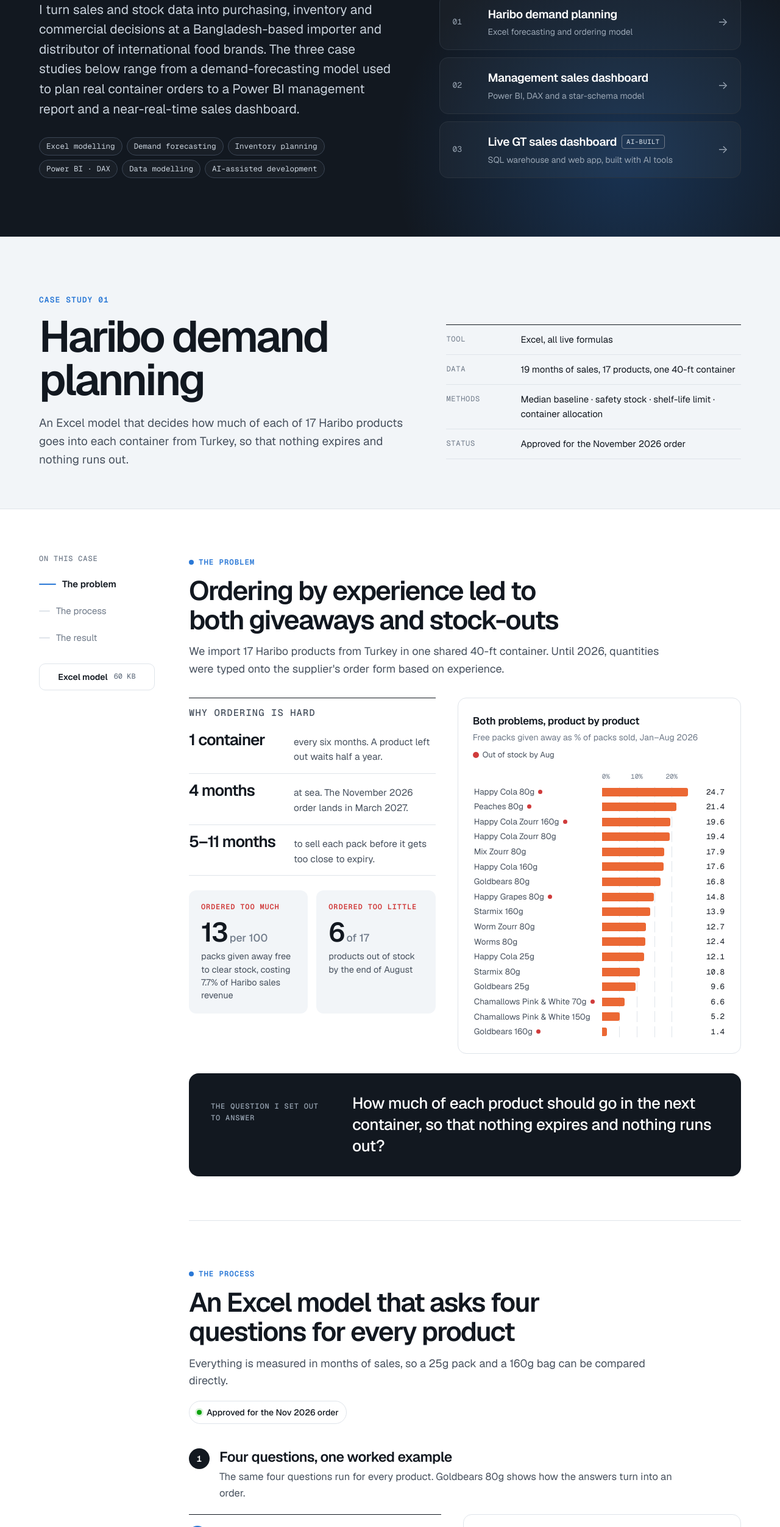
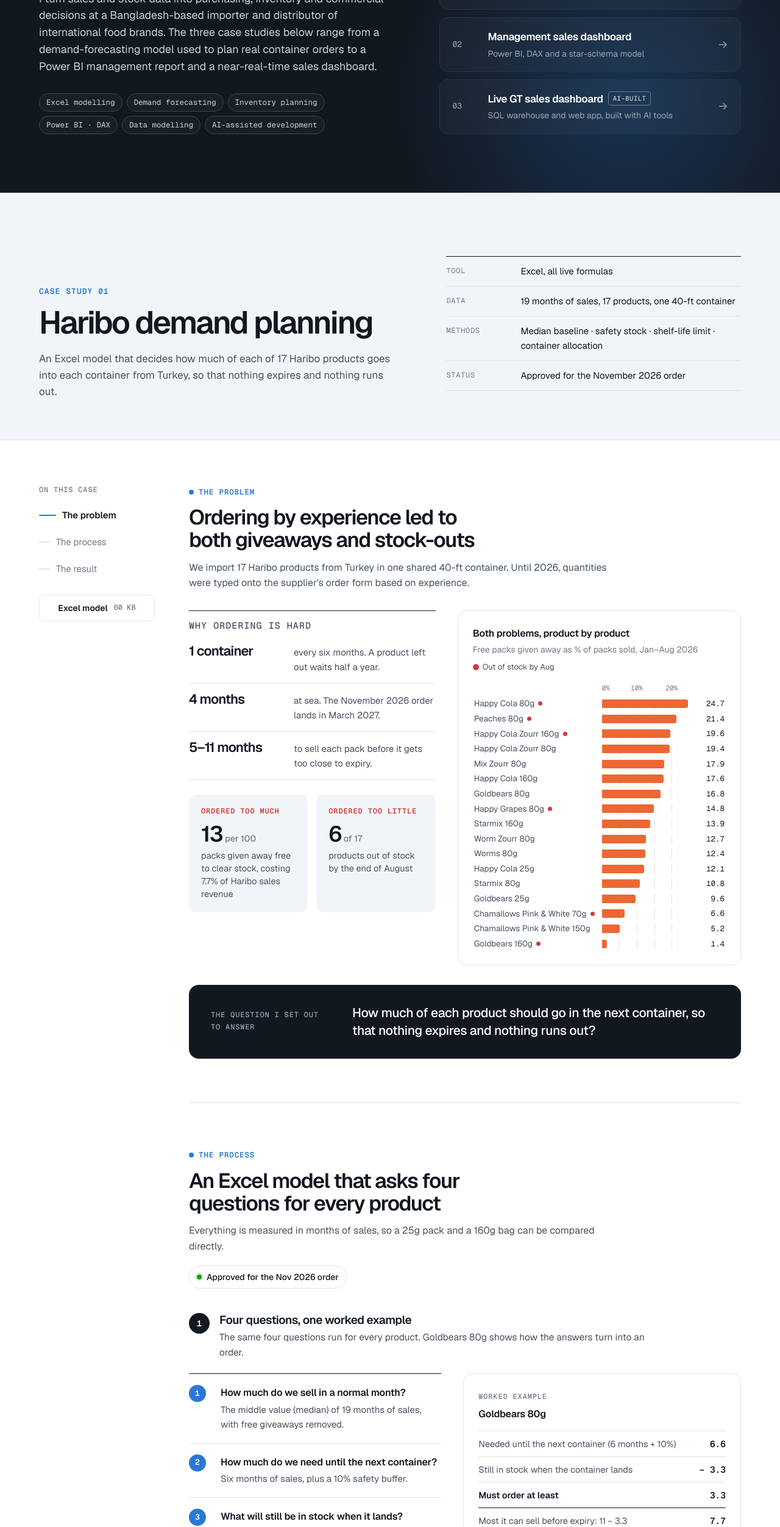
Before and after one commit to therifathasan/therifathasan.github.io, a plain HTML site: page index.html in a window 1280 px wide. Shown: the part 296-2800 px from the top of the page at 61% size. Drawn offline with nearby package versions, Linux system fonts and the light colour scheme.

Commit message:
Reduce heading and body font sizes for easier reading
Co-Authored-By: Claude Opus 5.5 <noreply@anthropic.com>

```diff
--- a/index.html
+++ b/index.html
@@ -42,7 +42,7 @@
 }
 * { box-sizing: border-box; }
 html { scroll-behavior: smooth; scroll-padding-top: calc(var(--head) + 16px); }
-body { margin: 0; background: var(--paper); color: var(--ink); font-family: var(--sans); font-size: 16.5px; line-height: 1.6; -webkit-font-smoothing: antialiased; }
+body { margin: 0; background: var(--paper); color: var(--ink); font-family: var(--sans); font-size: 15.5px; line-height: 1.6; -webkit-font-smoothing: antialiased; }
 h1, h2, h3, h4, p { margin: 0; }
 h1, h2, h3, h4 { letter-spacing: -0.025em; text-wrap: balance; }
 a { color: inherit; }
@@ -73,8 +73,8 @@ button { font: inherit; color: inherit; }
 .hero::before { content: ""; position: absolute; inset: auto -10% -40% auto; width: 60vw; height: 60vw; max-width: 760px; max-height: 760px; background: radial-gradient(closest-side, rgba(42, 120, 214, .28), transparent); pointer-events: none; }
 .hero .wrap { position: relative; padding-block: 104px 96px; display: grid; grid-template-columns: minmax(0, 1.2fr) minmax(0, 1fr); gap: 64px; align-items: end; }
 .hero .lbl { color: #9aa6b4; }
-.hero h1 { white-space: nowrap; font-size: clamp(36px, 5.6vw, 80px); font-weight: 600; line-height: .94; letter-spacing: -0.055em; margin-top: 22px; }
-.hero .lede { margin-top: 28px; font-size: clamp(18px, 1.7vw, 21px); line-height: 1.55; color: #c9d2dc; max-width: 32em; }
+.hero h1 { white-space: nowrap; font-size: clamp(32px, 4.4vw, 60px); font-weight: 600; line-height: .94; letter-spacing: -0.055em; margin-top: 22px; }
+.hero .lede { margin-top: 28px; font-size: clamp(16px, 1.4vw, 18px); line-height: 1.55; color: #c9d2dc; max-width: 32em; }
 .chips { display: flex; flex-wrap: wrap; gap: 7px; }
 .chip { font-family: var(--mono); font-size: 12.5px; padding: 4px 11px; border: 1px solid var(--rule); border-radius: 999px; color: var(--ink-2); white-space: nowrap; background: var(--paper); }
 .hero .chips { margin-top: 30px; }
@@ -83,7 +83,7 @@ button { font: inherit; color: inherit; }
 .pcard { display: grid; grid-template-columns: 44px minmax(0, 1fr) auto; gap: 2px 14px; align-items: center; padding: 18px 20px; border: 1px solid #2a333e; border-radius: 14px; background: rgba(255, 255, 255, .03); text-decoration: none; transition: border-color .2s, background .2s, transform .2s; }
 .pcard:hover { border-color: #4b5868; background: rgba(255, 255, 255, .06); transform: translateY(-2px); }
 .pcard .n { grid-row: span 2; font-family: var(--mono); font-size: 13px; color: #9aa6b4; }
-.pcard .t { font-size: 19px; font-weight: 600; letter-spacing: -0.02em; }
+.pcard .t { font-size: 17px; font-weight: 600; letter-spacing: -0.02em; }
 .pcard .d { grid-column: 2; font-size: 14px; color: #9aa6b4; }
 .pcard .go { grid-row: 1 / span 2; grid-column: 3; color: #9aa6b4; font-size: 18px; transition: transform .2s, color .2s; }
 .pcard:hover .go { transform: translateX(3px); color: #fff; }
@@ -96,10 +96,10 @@ button { font: inherit; color: inherit; }
 .ch-head { background: var(--tint); border-block: 1px solid var(--rule); }
 .ch-head .wrap { padding-block: 88px 64px; display: grid; grid-template-columns: minmax(0, 1.25fr) minmax(0, 1fr); gap: 32px 64px; align-items: end; }
 .ch-num { font-family: var(--mono); font-size: 13px; font-weight: 600; letter-spacing: .08em; text-transform: uppercase; color: var(--blue); }
-.ch-head h2 { font-size: clamp(40px, 6vw, 72px); font-weight: 600; line-height: .98; letter-spacing: -0.05em; margin-top: 14px; }
+.ch-head h2 { font-size: clamp(32px, 4.4vw, 52px); font-weight: 600; line-height: .98; letter-spacing: -0.05em; margin-top: 14px; }
 .ch-head h2 .tag { vertical-align: 18px; }
 .ch-head h2 .tag.ai { border-color: var(--ink-3); color: var(--ink-2); }
-.ch-head .summary { margin-top: 20px; font-size: 19px; color: var(--ink-2); max-width: 34em; }
+.ch-head .summary { margin-top: 20px; font-size: 17px; color: var(--ink-2); max-width: 34em; }
 .meta { display: grid; gap: 0; border-top: 1px solid var(--ink); }
 .meta > div { display: grid; grid-template-columns: 110px minmax(0, 1fr); gap: 12px; padding: 12px 0; border-bottom: 1px solid var(--rule); font-size: 15px; }
 .meta dt { font-family: var(--mono); font-size: 12px; letter-spacing: .06em; text-transform: uppercase; color: var(--ink-3); padding-top: 2px; }
@@ -120,15 +120,15 @@ button { font: inherit; color: inherit; }
 .sec:last-child { border-bottom: 0; }
 .sec-head .stage { display: inline-flex; align-items: center; gap: 8px; font-family: var(--mono); font-size: 12.5px; font-weight: 600; letter-spacing: .07em; text-transform: uppercase; color: var(--blue); }
 .sec-head .stage::before { content: ""; width: 8px; height: 8px; border-radius: 50%; background: currentColor; }
-.sec-head h3 { font-size: clamp(30px, 3.8vw, 44px); font-weight: 600; line-height: 1.08; letter-spacing: -0.04em; margin-top: 12px; max-width: 22em; }
-.sec-head .sub { margin-top: 14px; font-size: 18px; color: var(--ink-2); max-width: 44em; }
+.sec-head h3 { font-size: clamp(24px, 2.8vw, 34px); font-weight: 600; line-height: 1.08; letter-spacing: -0.04em; margin-top: 12px; max-width: 22em; }
+.sec-head .sub { margin-top: 14px; font-size: 16px; color: var(--ink-2); max-width: 44em; }
 .sec-head .status { margin-top: 18px; }
 .step { display: grid; gap: 22px; padding-top: 8px; }
 .step + .step { padding-top: 40px; border-top: 1px dashed var(--rule); }
 .step-head { display: grid; grid-template-columns: auto minmax(0, 1fr); gap: 4px 16px; align-items: baseline; }
 .step-head .k { grid-row: span 2; width: 34px; height: 34px; border-radius: 50%; background: var(--ink); color: #fff; display: grid; place-items: center; font-family: var(--mono); font-size: 14px; font-weight: 600; align-self: start; }
-.step-head h4 { font-size: 23px; font-weight: 600; letter-spacing: -0.025em; line-height: 1.25; }
-.step-head p { font-size: 16.5px; color: var(--ink-2); max-width: 46em; }
+.step-head h4 { font-size: 19px; font-weight: 600; letter-spacing: -0.025em; line-height: 1.25; }
+.step-head p { font-size: 15.5px; color: var(--ink-2); max-width: 46em; }
 .status { display: inline-flex; align-items: center; gap: 8px; padding: 7px 12px; border-radius: 999px; border: 1px solid var(--rule); background: var(--paper); font-size: 14px; font-weight: 500; white-space: nowrap; }
 .status i { width: 8px; height: 8px; border-radius: 50%; background: var(--good); box-shadow: 0 0 0 3px rgba(12, 163, 12, .15); }
 
@@ -137,7 +137,7 @@ button { font: inherit; color: inherit; }
 .c2 { grid-template-columns: repeat(2, minmax(0, 1fr)); }
 .panel { border: 1px solid var(--rule); border-radius: 14px; padding: 24px; min-width: 0; background: var(--paper); }
 .panel.soft { background: var(--tint); border-color: transparent; }
-.h5 { font-size: 17px; font-weight: 600; letter-spacing: -0.015em; }
+.h5 { font-size: 16px; font-weight: 600; letter-spacing: -0.015em; }
 .h5 + p { margin-top: 3px; font-size: 14px; color: var(--ink-3); }
 .p-top { display: flex; flex-wrap: wrap; justify-content: space-between; align-items: baseline; gap: 8px 16px; margin-bottom: 16px; }
 .legend { display: flex; flex-wrap: wrap; gap: 4px 16px; font-size: 13px; color: var(--ink-2); }
@@ -147,26 +147,26 @@ button { font: inherit; color: inherit; }
 .stats.three { grid-template-columns: repeat(3, minmax(0, 1fr)); }
 .stats > div { padding: 20px 22px 4px 0; display: grid; gap: 8px; align-content: start; }
 .stats > div + div { padding-left: 22px; border-left: 1px solid var(--rule); }
-.stats b { font-size: clamp(34px, 4vw, 48px); font-weight: 600; letter-spacing: -0.045em; line-height: 1; }
+.stats b { font-size: clamp(28px, 3.2vw, 38px); font-weight: 600; letter-spacing: -0.045em; line-height: 1; }
 .stats b small { font-size: .45em; letter-spacing: 0; color: var(--ink-3); font-weight: 500; margin-left: 3px; }
 .stats span { font-size: 14.5px; color: var(--ink-2); line-height: 1.45; }
 .question { display: grid; grid-template-columns: 200px minmax(0, 1fr); gap: 10px 32px; align-items: baseline; padding: 32px 36px; border-radius: 16px; background: var(--ink); }
 .question .lbl { color: #9aa6b4; }
-.question p { font-size: clamp(20px, 2.2vw, 26px); font-weight: 500; line-height: 1.35; letter-spacing: -0.02em; max-width: 30em; color: #fff; }
+.question p { font-size: clamp(18px, 1.8vw, 21px); font-weight: 500; line-height: 1.35; letter-spacing: -0.02em; max-width: 30em; color: #fff; }
 .gaps { display: grid; grid-template-columns: repeat(4, minmax(0, 1fr)); gap: 14px; }
 .gaps.two { grid-template-columns: repeat(2, minmax(0, 1fr)); }
 .gaps > div { padding: 18px 20px 20px; border-radius: 12px; background: var(--tint); display: grid; gap: 6px; align-content: start; }
 .gaps .lbl { color: var(--crit); font-weight: 600; }
-.gaps b { font-size: 17px; font-weight: 600; letter-spacing: -0.015em; }
-.gaps b.big { font-size: 44px; letter-spacing: -0.045em; line-height: 1; margin-top: 4px; }
+.gaps b { font-size: 16px; font-weight: 600; letter-spacing: -0.015em; }
+.gaps b.big { font-size: 36px; letter-spacing: -0.045em; line-height: 1; margin-top: 4px; }
 .gaps b.big small { font-size: .4em; letter-spacing: 0; color: var(--ink-3); font-weight: 500; margin-left: 4px; }
 .gaps p { font-size: 14.5px; color: var(--ink-2); line-height: 1.45; }
 .blk { display: grid; gap: 12px; }
 .hard { display: grid; border-top: 1px solid var(--ink); }
 .hard .lbl { padding: 12px 0 4px; }
 .hard > div { display: grid; grid-template-columns: 156px minmax(0, 1fr); gap: 16px; align-items: baseline; padding: 14px 0; border-bottom: 1px solid var(--rule); }
-.hard b { font-size: 26px; font-weight: 600; letter-spacing: -0.04em; line-height: 1; }
-.hard span { font-size: 15.5px; color: var(--ink-2); }
+.hard b { font-size: 22px; font-weight: 600; letter-spacing: -0.04em; line-height: 1; }
+.hard span { font-size: 15px; color: var(--ink-2); }
 
 /* bar rows */
 .bars { display: grid; gap: 3px; }
@@ -188,7 +188,7 @@ button { font: inherit; color: inherit; }
 .qs { display: grid; align-content: start; border-top: 1px solid var(--ink); }
 .qs > div { display: grid; grid-template-columns: 40px minmax(0, 1fr); gap: 3px 12px; padding: 18px 0; border-bottom: 1px solid var(--rule); }
 .qs .n { grid-row: span 2; width: 28px; height: 28px; border-radius: 50%; background: var(--blue); color: #fff; display: grid; place-items: center; font-family: var(--mono); font-size: 13px; font-weight: 600; }
-.qs b { font-size: 17.5px; font-weight: 600; letter-spacing: -0.01em; }
+.qs b { font-size: 16px; font-weight: 600; letter-spacing: -0.01em; }
 .qs span { font-size: 15px; color: var(--ink-2); }
 .calc { display: grid; border-top: 1px solid var(--rule); margin-top: 14px; }
 .calc > div { display: flex; justify-content: space-between; gap: 16px; padding: 9px 0; border-bottom: 1px solid var(--rule); font-size: 14.5px; color: var(--ink-2); }
@@ -221,7 +221,7 @@ svg.chart .hit { fill: transparent; cursor: default; }
 .cont-scale span { position: absolute; transform: translateX(-50%); white-space: nowrap; }
 .params { display: grid; grid-template-columns: repeat(4, minmax(0, 1fr)); gap: 8px; margin-top: 10px; }
 .params div { padding: 12px 14px; border-radius: 10px; background: var(--tint); display: grid; gap: 2px; }
-.params b { font-size: 21px; font-weight: 600; letter-spacing: -0.03em; }
+.params b { font-size: 18px; font-weight: 600; letter-spacing: -0.03em; }
 
 /* heatmap */
 .heat { display: grid; grid-template-columns: 200px repeat(17, minmax(30px, 1fr)); gap: 3px; font-size: 13px; min-width: 820px; }
@@ -258,7 +258,7 @@ svg.chart .hit { fill: transparent; cursor: default; }
 .layers { display: flex; flex-wrap: wrap; gap: 4px; margin-top: 2px; }
 .layers em { font-style: normal; font-family: var(--mono); font-size: 11px; padding: 1px 6px; border-radius: 4px; background: var(--tint); color: var(--ink-2); }
 .who ul { margin: 12px 0 0; padding: 0; list-style: none; display: grid; gap: 10px; }
-.who li { display: grid; grid-template-columns: 14px minmax(0, 1fr); gap: 8px; font-size: 15.5px; color: var(--ink-2); line-height: 1.45; }
+.who li { display: grid; grid-template-columns: 14px minmax(0, 1fr); gap: 8px; font-size: 15px; color: var(--ink-2); line-height: 1.45; }
 .who li::before { content: ""; width: 8px; height: 8px; margin-top: 8px; border-radius: 2px; background: var(--blue); }
 .who.ai li::before { background: var(--ink-3); }
 .steps3 { display: grid; grid-template-columns: repeat(3, minmax(0, 1fr)); gap: 12px; }
@@ -269,7 +269,7 @@ svg.chart .hit { fill: transparent; cursor: default; }
 .changed { display: grid; border-top: 1px solid var(--ink); align-content: start; }
 .changed .lbl { padding-top: 12px; }
 .changed > div { padding: 16px 0; border-bottom: 1px solid var(--rule); display: grid; gap: 4px; }
-.changed b { font-size: 28px; font-weight: 600; letter-spacing: -0.04em; line-height: 1.05; }
+.changed b { font-size: 23px; font-weight: 600; letter-spacing: -0.04em; line-height: 1.05; }
 .changed span { font-size: 15px; color: var(--ink-2); line-height: 1.45; }
 
 /* screenshots, gallery, lightbox */
@@ -322,18 +322,18 @@ svg.star .link { stroke: var(--ink-3); stroke-width: 1; }
 .frame .scrollbox { max-height: 680px; overflow-y: auto; border-radius: 10px; background: #fff; box-shadow: 0 1px 2px rgba(18, 24, 32, .06), 0 14px 34px rgba(18, 24, 32, .12); }
 .frame .scrollbox img { display: block; width: 100%; height: auto; }
 .g-note { display: grid; grid-template-columns: minmax(0, 1fr) minmax(0, 1.2fr); gap: 8px 40px; align-items: end; }
-.g-note b { display: block; margin-top: 6px; font-size: clamp(22px, 2.6vw, 30px); font-weight: 600; letter-spacing: -0.03em; line-height: 1.15; }
-.g-note p { font-size: 16.5px; color: var(--ink-2); }
+.g-note b { display: block; margin-top: 6px; font-size: clamp(19px, 2vw, 24px); font-weight: 600; letter-spacing: -0.03em; line-height: 1.15; }
+.g-note p { font-size: 15.5px; color: var(--ink-2); }
 .changed.row { grid-template-columns: repeat(3, minmax(0, 1fr)); column-gap: 28px; }
 .changed.row .lbl { grid-column: 1 / -1; }
 .changed.row > div { border-bottom: 0; }
 
 /* skills */.skills { background: var(--tint); border-top: 1px solid var(--rule); }
 .skills .wrap { padding-block: 96px; display: grid; grid-template-columns: minmax(0, 1fr) minmax(0, 2fr); gap: 48px; }
-.skills h2 { font-size: clamp(36px, 5vw, 56px); font-weight: 600; letter-spacing: -0.05em; line-height: 1; margin-top: 14px; }
-.skills .intro p { margin-top: 16px; color: var(--ink-2); font-size: 17px; }
+.skills h2 { font-size: clamp(30px, 3.8vw, 44px); font-weight: 600; letter-spacing: -0.05em; line-height: 1; margin-top: 14px; }
+.skills .intro p { margin-top: 16px; color: var(--ink-2); font-size: 15.5px; }
 .matrix-card { background: var(--paper); border: 1px solid var(--rule); border-radius: 16px; padding: 12px 28px 24px; }
-.matrix { width: 100%; border-collapse: collapse; font-size: 16px; }
+.matrix { width: 100%; border-collapse: collapse; font-size: 15px; }
 .matrix th { font-family: var(--mono); font-size: 12px; font-weight: 500; letter-spacing: .05em; text-transform: uppercase; color: var(--ink-3); text-align: center; padding: 14px 8px 12px; border-bottom: 1px solid var(--ink); width: 19%; }
 .matrix th:first-child { width: 43%; }
 .matrix th:first-child, .matrix td:first-child { text-align: left; padding-left: 0; }
@@ -374,7 +374,7 @@ footer .wrap { padding-block: 28px 32px; display: flex; flex-wrap: wrap; justify
 }
 @media (max-width: 680px) {
   :root { --nm: 128px; --head: 46px; }
-  body { font-size: 15.5px; }
+  body { font-size: 14.5px; }
   .wrap { padding-inline: 18px; }
   .sec { padding-block: 52px; gap: 26px; }
   .stats, .stats.three { grid-template-columns: repeat(2, minmax(0, 1fr)); }
@@ -383,7 +383,7 @@ footer .wrap { padding-block: 28px 32px; display: flex; flex-wrap: wrap; justify
   .gaps, .gaps.two { grid-template-columns: minmax(0, 1fr); }
   .question { grid-template-columns: minmax(0, 1fr); padding: 24px 22px; }
   .hard > div { grid-template-columns: 112px minmax(0, 1fr); gap: 12px; }
-  .hard b { font-size: 20px; }
+  .hard b { font-size: 19px; }
   .panel { padding: 18px 16px; }
   .params { grid-template-columns: repeat(2, minmax(0, 1fr)); }
   .flow, .steps3 { grid-template-columns: minmax(0, 1fr); }
```
